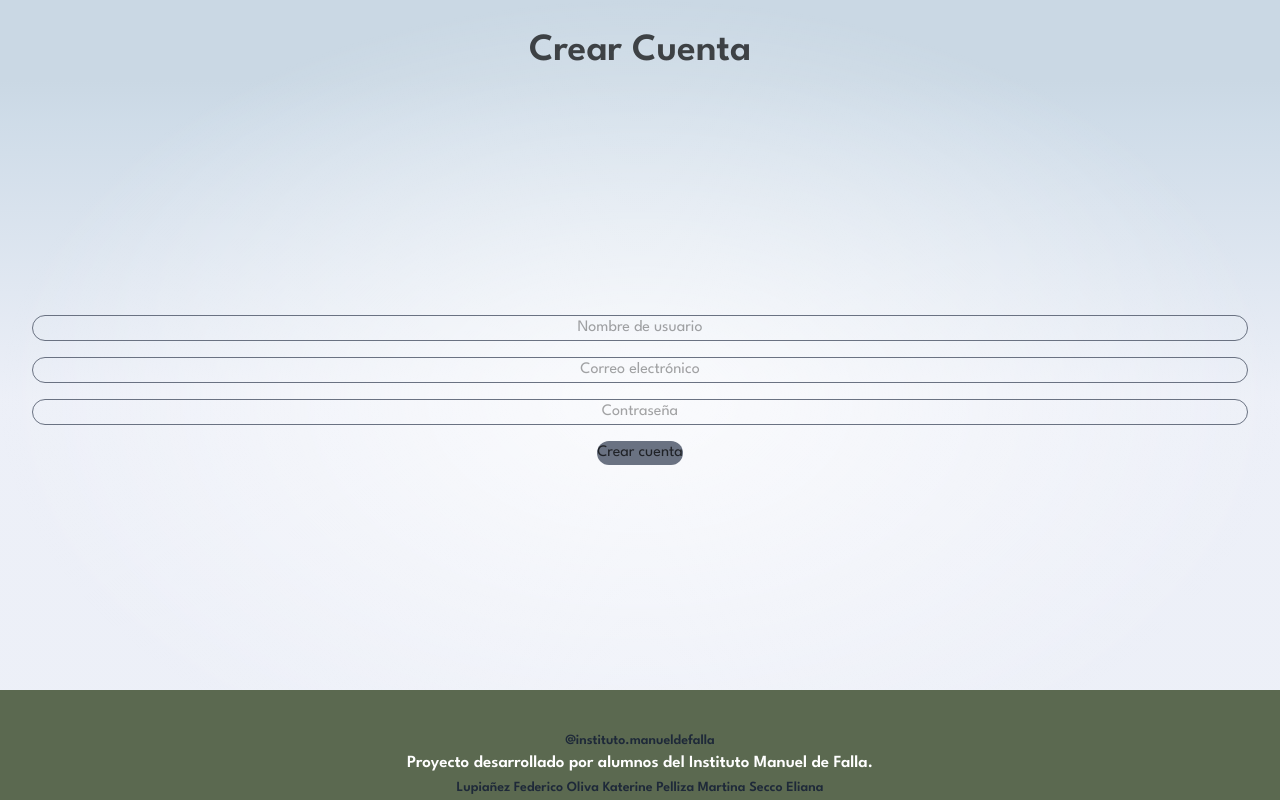
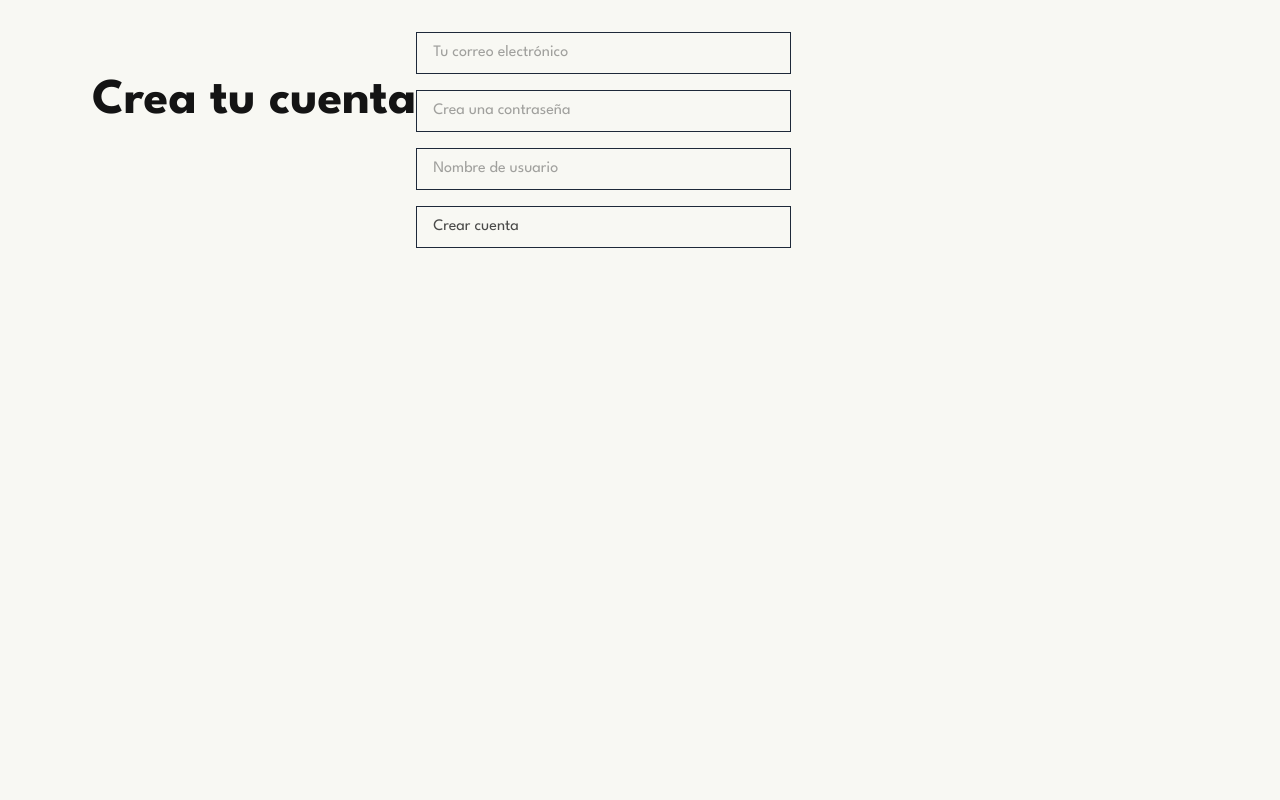
Before and after one commit to FedeLupianez/Librevento_control, a SvelteKit app in the folder Frontend/: page /signup in a window 1280 px wide. Shown: the top 800 px of the page. Built offline with nearby package versions, Linux system fonts and the light colour scheme.

Commit message:
Cambio en los colores y diseño de la página de signup

```diff
--- a/Frontend/src/app.css
+++ b/Frontend/src/app.css
@@ -9,8 +9,7 @@
 		'Open Sans', 'Helvetica Neue', sans-serif;
 	--font-mono: 'Fira Mono', monospace;
 	--color-bg-0: #cad8e4;
-	--color-bg-1: hsl(209, 36%, 86%);
-	--color-bg-2: hsl(224, 44%, 95%);
+	--color-bg-1: #f8f8f3;
 	--color-theme-1: #ff3e00;
 	--color-theme-2: #4075a6;
 	--color-text: rgba(0, 0, 0, 0.7);
@@ -26,9 +25,6 @@ body {
 	background-attachment: fixed;
 	background-color: var(--color-bg-1);
 	background-size: 100vw 100vh;
-	background-image:
-		radial-gradient(50% 50% at 50% 50%, rgba(255, 255, 255, 0.75) 0%, rgba(255, 255, 255, 0) 100%),
-		linear-gradient(180deg, var(--color-bg-0) 10%, var(--color-bg-1) 15%, var(--color-bg-2) 50%);
 }
 
 h1,
--- a/Frontend/src/routes/signup/+page.svelte
+++ b/Frontend/src/routes/signup/+page.svelte
@@ -43,26 +43,27 @@
 	};
 </script>
 
-<div class="mr-10 flex min-h-90 w-full min-w-70 flex-col items-center justify-center gap-5">
-	<h1 class="text-5xl font-bold">Crear Cuenta</h1>
+<div class="mr-10 flex min-h-screen">
+	<span class="
+		text-[#141414]
+		text-[50px]
+		text-left
+		mt-8
+		ml-15
+		font-bold"
+	>Crea tu cuenta</span>
 
 	{#if !$user}
-		<div class="flex min-h-150 w-full flex-col items-center justify-center gap-4">
-			<input
-				type="text"
-				name="name"
-				placeholder="Nombre de usuario"
-				class="flex w-full items-center justify-center rounded-2xl border border-gray-500 text-center"
-				id="name-input"
-				bind:value={name}
-				required
-			/>
-
+		<div class="flex min-h-150 flex-col gap-4">
 			<input
 				type="email"
 				name="email"
-				placeholder="Correo electrónico"
-				class="flex w-full items-center justify-center rounded-2xl border border-gray-500 text-center"
+				placeholder="Tu correo electrónico"
+				class="
+					w-[375px]
+					border border-gray-800
+					px-4 py-2
+					text-left text-[15px]"
 				bind:value={email}
 				required
 			/>
@@ -70,14 +71,37 @@
 			<input
 				type="password"
 				name="clave"
-				placeholder="Contraseña"
-				class="flex w-full items-center justify-center rounded-2xl border border-gray-500 text-center"
+				placeholder="Crea una contraseña"
+				class="
+					w-[375px]
+					border border-gray-800
+					px-4 py-2
+					text-left text-[15px]"
 				bind:value={password}
 				required
 			/>
+
+			<input
+				type="text"
+				name="name"
+				placeholder="Nombre de usuario"
+				class="
+					w-[375px]
+					border border-gray-800
+					px-4 py-2
+					text-left text-[15px]"
+				id="name-input"
+				bind:value={name}
+				required
+			/>
+
 			<button
 				type="submit"
-				class="flex items-center justify-center rounded-2xl bg-gray-500 text-center"
+				class="
+				w-[375px]
+					border border-gray-800
+					px-4 py-2
+					text-left text-[15px]"
 				id="signup-button"
 				on:click|preventDefault={handleSignUp}
 			>
```
